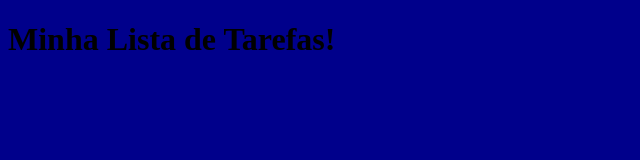
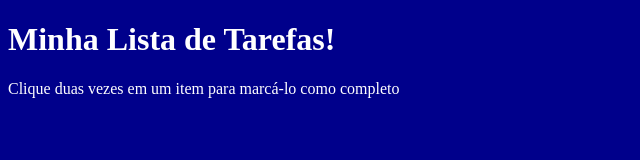
Before and after one commit to luizricardo41/todo-list, a website: page index.html in a window 1280 px wide. Shown: the whole page, without its empty margins (0-640 px from the left). Drawn offline with Linux system fonts and the light colour scheme.

Commit message:
Adicionada tag p e conteudo no paragrafo

```diff
--- a/script.js
+++ b/script.js
@@ -5,3 +5,11 @@ bodyContent.appendChild(headerTag);
 const h1Tag = document.createElement('h1');
 bodyContent.children[1].appendChild(h1Tag);
 h1Tag.innerText = 'Minha Lista de Tarefas!';
+
+const sectionParagraph = document.createElement('section');
+bodyContent.appendChild(sectionParagraph);
+
+const paragraphTag = document.createElement('p');
+bodyContent.children[2].appendChild(paragraphTag);
+paragraphTag.id = 'funcionamento';
+paragraphTag.innerText = 'Clique duas vezes em um item para marcá-lo como completo';
--- a/style.css
+++ b/style.css
@@ -1,3 +1,7 @@
 body {
   background-color: darkblue;
 }
+
+header , #funcionamento {
+  color: white;
+}
```
